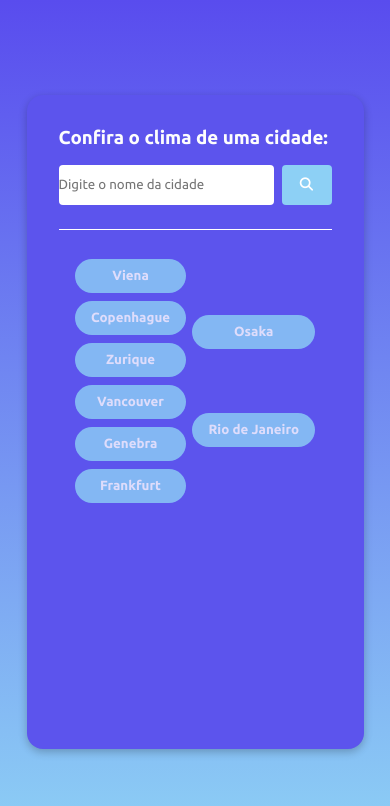
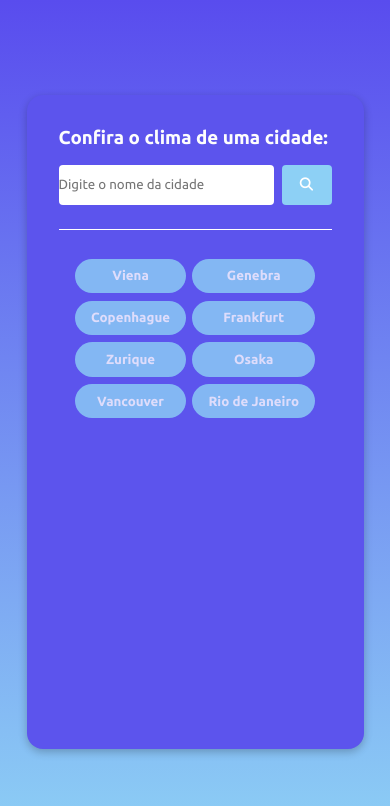
Before and after one commit to ErickMarllon/Projeto-Tempo-Regiao, a plain HTML site: page index.html in a window 390 px wide. Drawn offline with Linux system fonts and the light colour scheme.

Commit message:
feat: update on project

```diff
--- a/css/styles.css
+++ b/css/styles.css
@@ -1,7 +1,7 @@
 * {
   padding: 0;
   margin: 0;
-  font-family: "Ubuntu", sans-serif;
+  font-family: 'Ubuntu', sans-serif;
 }
 
 body {
@@ -149,18 +149,17 @@ body {
   opacity: 1;
 }
 
-@media (max-width: 768px){
+@media (max-width: 768px) {
   .container {
     width: 70%;
     height: 70%;
-
   }
   .form input {
-     padding: 0;
+    padding: 0;
   }
   #suggestions {
     justify-content: space-evenly;
-    height: 30vh;
+    height: 20vh;
     flex-direction: column;
     align-content: center;
   }
@@ -169,8 +168,7 @@ body {
     margin: 0.2rem;
     padding: 0.6rem 1rem;
   }
-  #suggestions button:nth-last-child(-n+4) {
+  #suggestions button:nth-last-child(-n + 4) {
     display: none;
-    }
-
+  }
 }
```
Also changed, not shown: index.html (line endings or trailing spaces), js/script.js (line endings or trailing spaces).
